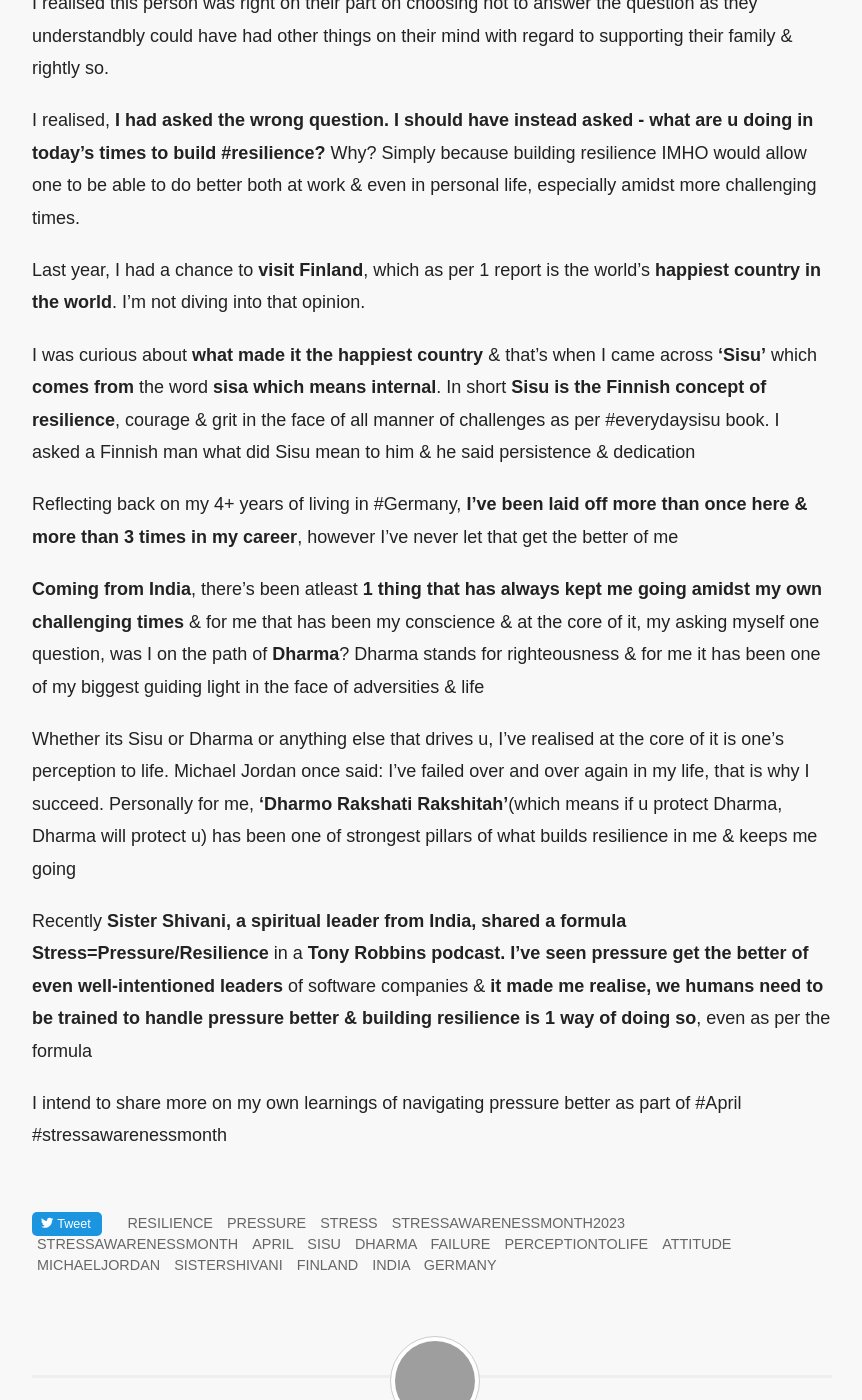
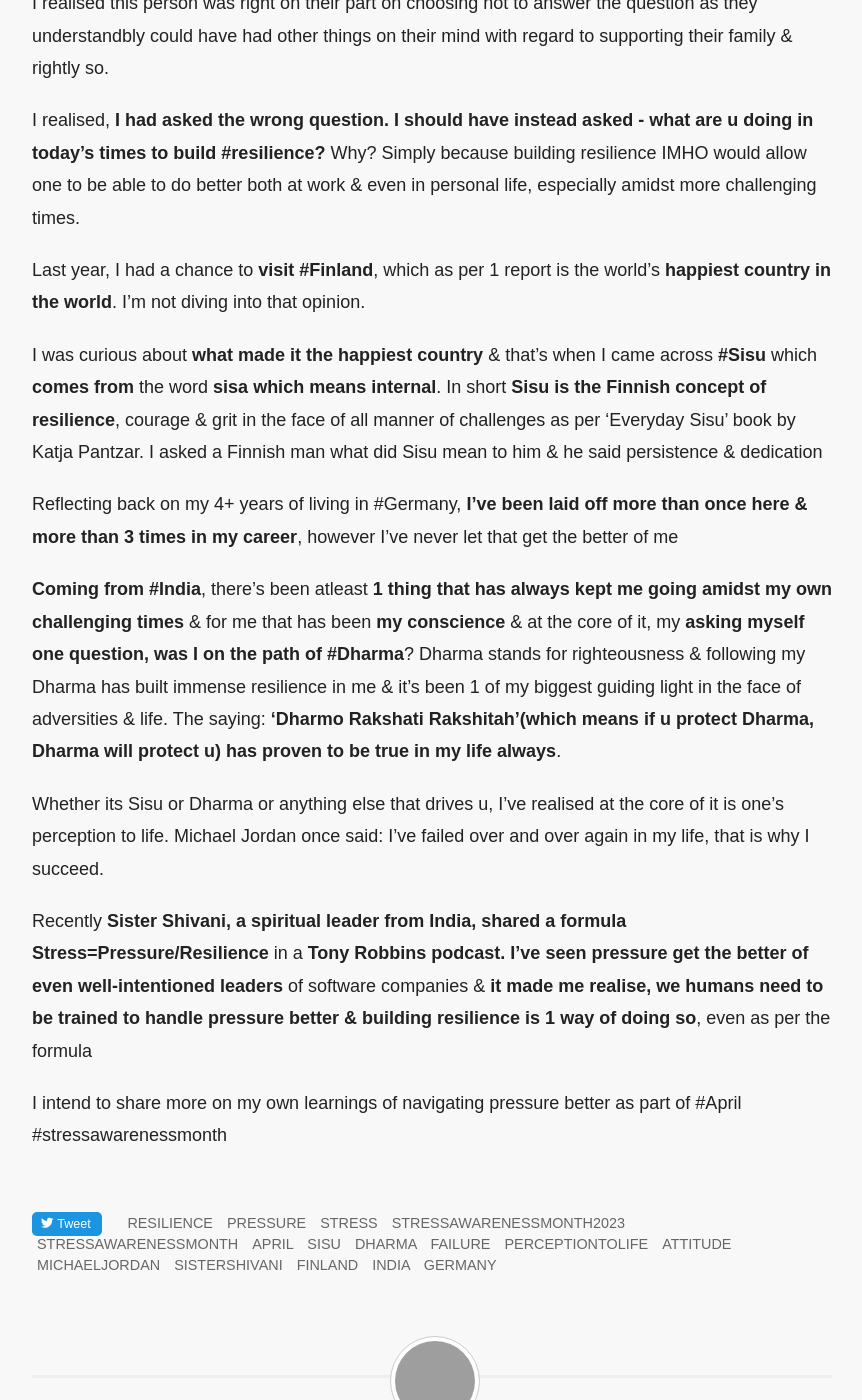
Before and after one commit to boddhisattva/website, a Jekyll site: the page built from _posts/2023-04-10-why-building-resilience-is-the-need-of-the-hour.md, in a window 1280 px wide and 1400 px high, scrolled down 555 px. Shown: the whole window, without its empty margins (208-1070 px from the left). Built offline with Jekyll 4.4.1, drawn with Linux system fonts in a browser that asks for light colours; comment, search, counter and statistics services are not loaded; grey boxes are pictures that could not be loaded.

Commit message:
Update my original post to bring more clarity

```diff
--- a/_posts/2023-04-10-why-building-resilience-is-the-need-of-the-hour.md
+++ b/_posts/2023-04-10-why-building-resilience-is-the-need-of-the-hour.md
@@ -43,11 +43,11 @@ I realised, **I had asked the wrong question. I should have instead asked - what
 
 
 
-Last year, I had a chance to **visit Finland**, which as per 1 report is the world’s **happiest country in the world**. I'm not diving into that opinion.
+Last year, I had a chance to **visit #Finland**, which as per 1 report is the world’s **happiest country in the world**. I'm not diving into that opinion.
 
 
 
-I was curious about **what made it the happiest country** & that’s when I came across **‘Sisu’** which **comes from** the word **sisa which means internal**. In short **Sisu is the Finnish concept of resilience**, courage & grit in the face of all manner of challenges as per #everydaysisu book. I asked a Finnish man what did Sisu mean to him & he said persistence & dedication
+I was curious about **what made it the happiest country** & that’s when I came across **#Sisu** which **comes from** the word **sisa which means internal**. In short **Sisu is the Finnish concept of resilience**, courage & grit in the face of all manner of challenges as per 'Everyday Sisu' book by Katja Pantzar. I asked a Finnish man what did Sisu mean to him & he said persistence & dedication
 
 
 
@@ -55,11 +55,11 @@ Reflecting back on my 4+ years of living in #Germany, **I've been laid off more
 
 
 
-**Coming from India**, there's been atleast **1 thing that has always kept me going amidst my own challenging times** & for me that has been my conscience & at the core of it, my asking myself one question, was I on the path of **Dharma**? Dharma stands for righteousness & for me it has been one of my biggest guiding light in the face of adversities & life
+**Coming from #India**, there's been atleast **1 thing that has always kept me going amidst my own challenging times** & for me that has been **my conscience** & at the core of it, my **asking myself one question, was I on the path of #Dharma**? Dharma stands for righteousness & following my Dharma has built immense resilience in me & it's been 1 of my biggest guiding light in the face of adversities & life. The saying: **‘Dharmo Rakshati Rakshitah’(which means if u protect Dharma, Dharma will protect u) has proven to be true in my life always**.
 
 
 
-Whether its Sisu or Dharma or anything else that drives u, I’ve realised at the core of it is one’s perception to life. Michael Jordan once said: I've failed over and over again in my life, that is why I succeed. Personally for me, **‘Dharmo Rakshati Rakshitah’**(which means if u protect Dharma, Dharma will protect u) has been one of strongest pillars of what builds resilience in me & keeps me going
+Whether its Sisu or Dharma or anything else that drives u, I’ve realised at the core of it is one’s perception to life. Michael Jordan once said: I've failed over and over again in my life, that is why I succeed.
 
 
 
```
